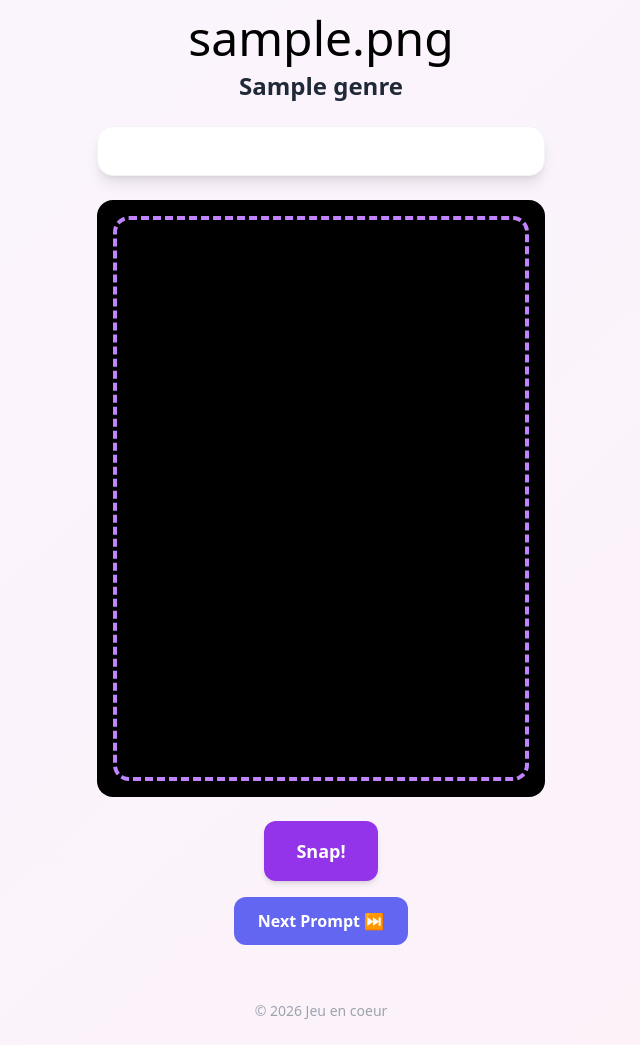
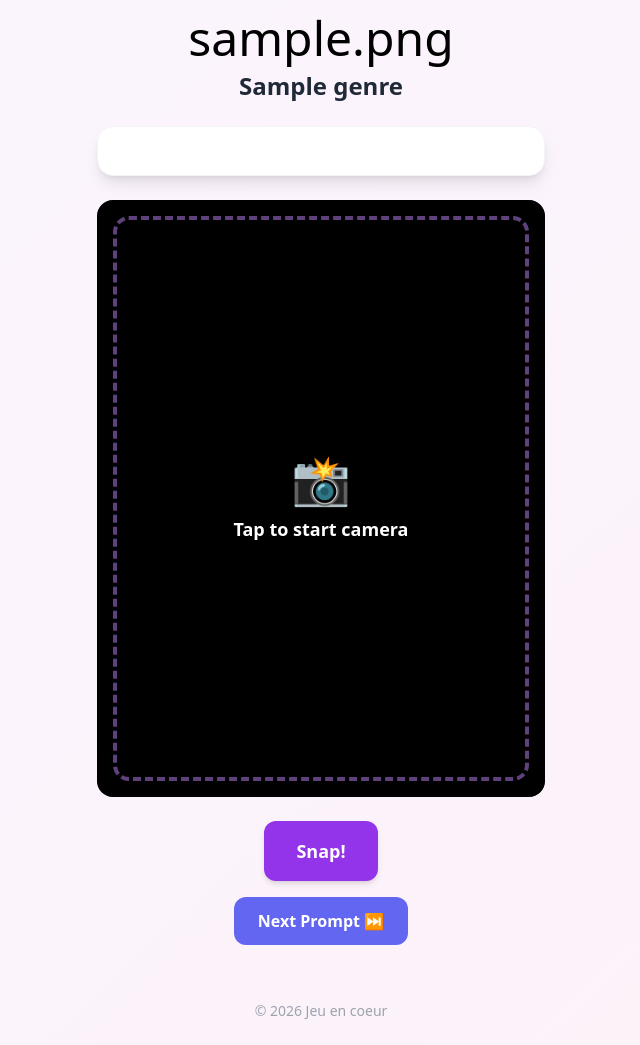
Before and after one commit to BastienH/jeuencoeur, a Django app: template templates/creative_games/funny_face.html in a window 1280 px wide. Shown: the part 154-1199 px from the top of the page, without its empty margins (319-959 px from the left). Run offline with Django 5.2, Linux system fonts and the light colour scheme; data comes from the database, SQL or seed files in the repository; tables that the repository leaves empty hold one stand-in row (values such as "Sample post"); the template is opened without the code that fills it: values that come from a table or form of the project are taken from there, most other values are stand-ins (such as "Sample title", 1, 10 or a date in 2020); some libraries are stand-ins or nearby versions.

Commit message:
Fix Funny Face camera on iOS: add muted, user-gesture start
- Add muted to <video> (required by iOS Safari for autoplay)
- Show tap-to-start overlay to satisfy iOS getUserMedia gesture requirement
- Defer camera start to click event on camera container
- Guard snap button to start camera if not yet started

```diff
--- a/static/creative_games/funny_face.js
+++ b/static/creative_games/funny_face.js
@@ -12,6 +12,7 @@
     let stream = null;
     let capturedDataUrl = null;
     let promptCount = parseInt(sessionStorage.getItem('funny-face-factory-count') || '0');
+    let cameraStarted = false;
 
     async function startCamera() {
         try {
@@ -19,6 +20,9 @@
                 video: { facingMode: 'user', width: { ideal: 640 }, height: { ideal: 480 } }
             });
             if (video) video.srcObject = stream;
+            cameraStarted = true;
+            const overlay = document.getElementById('camera-start-overlay');
+            if (overlay) overlay.classList.add('hidden');
         } catch {
             const frame = document.getElementById('face-frame');
             if (frame) frame.textContent = document.documentElement.lang === 'fr' ? 'Accès caméra refusé.' : document.documentElement.lang === 'es' ? 'Acceso a cámara denegado.' : 'Camera access denied.';
@@ -45,6 +49,10 @@
 
     if (snapBtn) {
         snapBtn.addEventListener('click', () => {
+            if (!cameraStarted) {
+                startCamera();
+                return;
+            }
             capturedDataUrl = captureFrame();
             if (capturedDataUrl && resultCanvas) {
                 const img = new Image();
@@ -96,7 +104,12 @@
         });
     }
 
-    startCamera();
+    const cameraContainer = document.getElementById('camera-container');
+    if (cameraContainer) {
+        cameraContainer.addEventListener('click', () => {
+            if (!cameraStarted) startCamera();
+        });
+    }
 
     function checkPlayLimit(currentModule) {
         if (promptCount >= 7) {
--- a/templates/creative_games/funny_face.html
+++ b/templates/creative_games/funny_face.html
@@ -18,10 +18,16 @@
         {% include 'creative_games/partials/funny_face_prompt.html' %}
     </div>
 
-    <div class="relative bg-black rounded-2xl overflow-hidden mb-6 aspect-[3/4]">
-        <video id="camera-feed" class="w-full h-full object-cover" autoplay playsinline></video>
+    <div id="camera-container" class="relative bg-black rounded-2xl overflow-hidden mb-6 aspect-[3/4] cursor-pointer">
+        <video id="camera-feed" class="w-full h-full object-cover" autoplay playsinline muted></video>
         <canvas id="face-canvas" class="absolute inset-0 w-full h-full"></canvas>
         <div id="face-frame" class="absolute inset-0 border-4 border-dashed border-purple-400 rounded-2xl m-4 pointer-events-none"></div>
+        <div id="camera-start-overlay" class="absolute inset-0 flex items-center justify-center bg-black/50 rounded-2xl">
+            <div class="text-center text-white">
+                <div class="text-5xl mb-3">📸</div>
+                <p class="text-lg font-semibold">{% trans "Tap to start camera" %}</p>
+            </div>
+        </div>
     </div>
 
     <div class="flex flex-wrap gap-3 justify-center">
```
